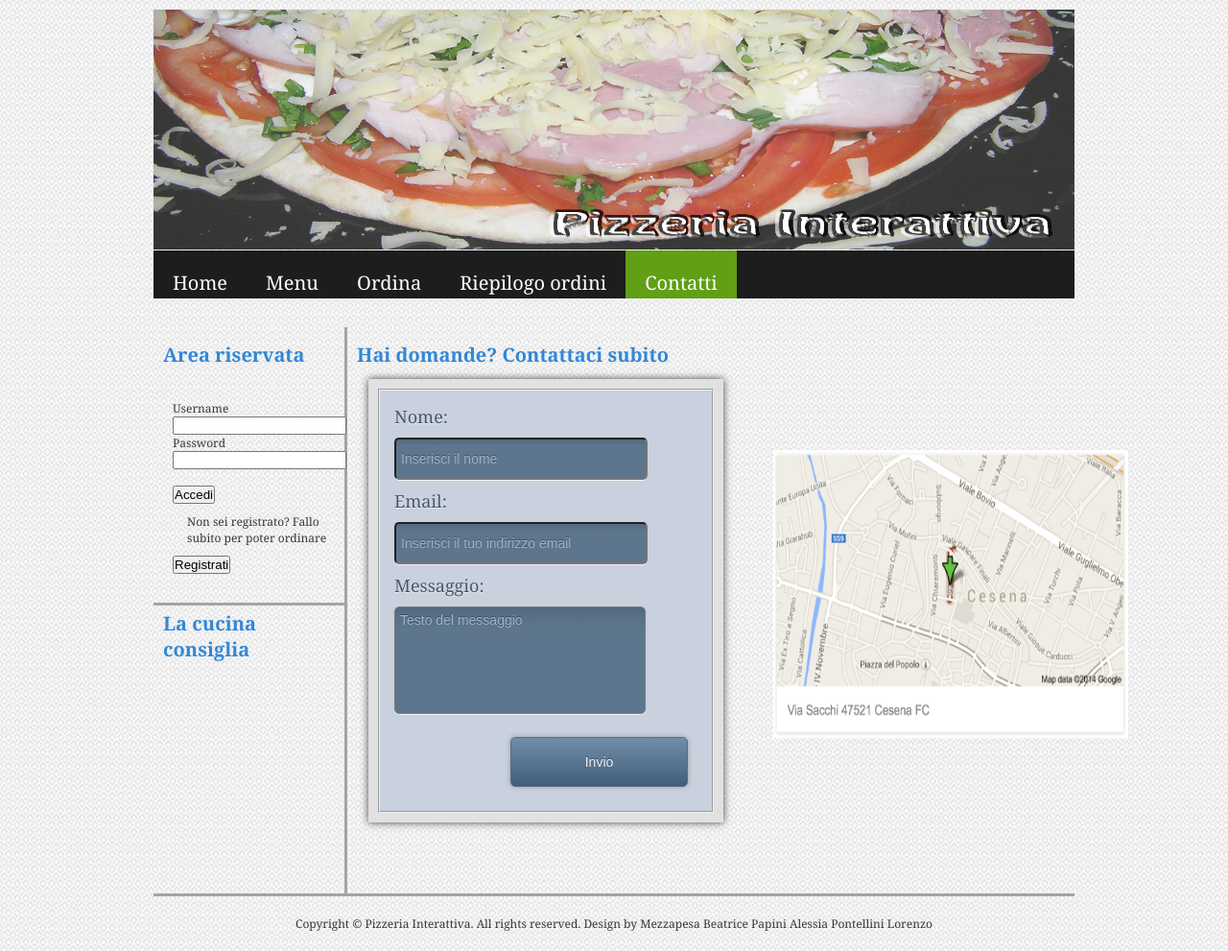
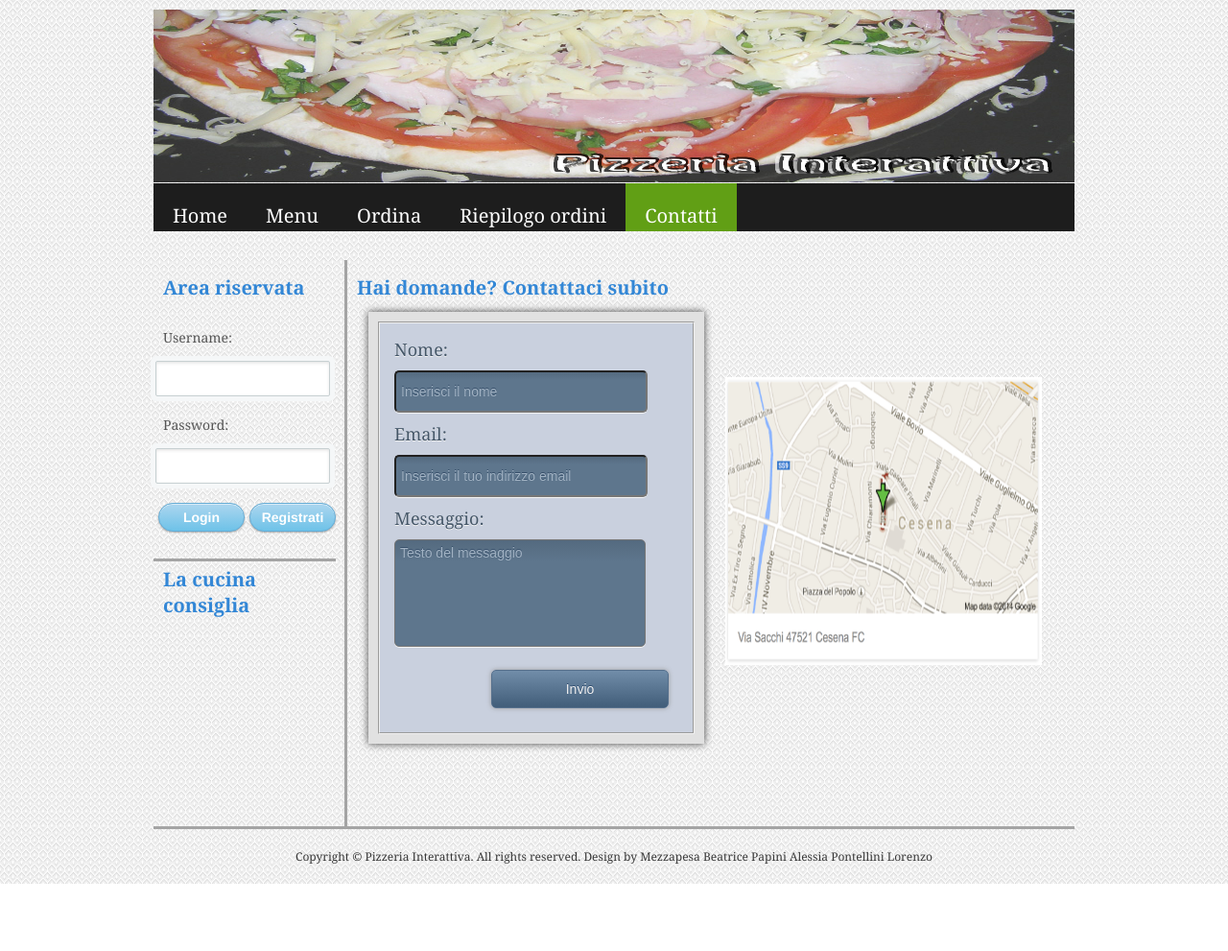
Before and after one commit to ponte89/ASWRepo, a plain HTML site: page Pizzeria Interattiva/public_html/pages/contatti.html in a window 1280 px wide. Shown: the whole page at 96% size. After the commit the page ends 921 px from the top, so only its background shows below. Drawn offline with Linux system fonts and the light colour scheme.

Commit message:
messo a posto form login e altre cose che non mi ricordo

```diff
--- a/Pizzeria Interattiva/public_html/css/styles.css
+++ b/Pizzeria Interattiva/public_html/css/styles.css
@@ -51,7 +51,7 @@ header h1 {
 }
 .headerPic img {
     float:left;
-    height: 250px;
+    height: 180px;
     width:960px;
 }
 .contentPic {
@@ -82,11 +82,7 @@ footer {
     padding: 10px 0;
     border-right:3px solid #a4a4a4;
 }
-.login{
-    padding-bottom:30px;
-    padding-left: 20px;
-    border-bottom: 3px solid #a4a4a4;
-}
+
 
 .consigli{
     border-right: 1px solid #a4a4a4;
@@ -211,6 +207,7 @@ blockquote cite:before {
     content: "\2014 \2009";
 }
 
+/*** form registrazione ***/
 
 form#reg {
     background: #D3D3D3;
@@ -315,8 +312,10 @@ form#reg button {
     text-transform: uppercase;
 }
 
-#contact {
-	width: 350px;
+/*** form contatti ***/
+
+div.contact {
+	width: 330px;
         height:auto;
         margin-left:20px;
         margin-top:10px;
@@ -398,10 +397,9 @@ input.contact:focus, textarea.contact:focus {
 
 input.contact[type=submit] {
 	width: 185px;
-        height: 52px;
+        height: 40px;
         float: right;
         padding: 10px 15px;
-        //margin: 0 15px 0 0;
         margin:15px;
 	-moz-box-shadow: 0px 0px 5px #999;
         -webkit-box-shadow: 0px 0px 5px #999;
@@ -412,7 +410,73 @@ input.contact[type=submit] {
 }
 
 img.contact{
-    width: 370px;
+    width: 330px;
     height:300px;
-    margin-left:50px;
+    margin-left:20px;
 }
+
+/*** form login **/
+
+div.login{
+    padding-bottom:10px;
+    border-bottom: 3px solid #a4a4a4;
+    margin-top: 5px;
+    height: 240px;
+    width:190px;
+}
+
+form.login{
+    margin-top:-20px;
+}
+
+
+label.login {
+    color: #555;
+    display: inline-block;
+    margin-left: 10px;
+    margin-bottom: 10px;
+    padding-top: 10px;
+    font-size: 14px;
+}
+
+input.login {
+    font-family: "Helvetica Neue", Helvetica, sans-serif;
+    font-size: 12px;
+    width:190px;
+    outline: none;
+}
+
+input.login[type=text],
+input.login[type=password] {
+    color: #777;
+    padding-left: 10px;
+    margin: 10px;
+    margin-top: 5px;
+    margin-left: 2px;
+    width: 170px;
+    height: 35px;
+    border: 1px solid #c7d0d2;
+    border-radius: 2px;
+    box-shadow: inset 0 1.5px 3px rgba(190, 190, 190, .4), 0 0 0 5px #f5f7f8;
+}
+
+
+input.login[type=submit] {
+    float: left;
+    //margin-right: 20px;
+    margin-top: 10px;
+    margin-left:5px;
+    width: 90px;
+    height: 30px;
+    font-size: 14px;
+    font-weight: bold;
+    color: #fff;
+    background-color: #acd6ef; /*IE fallback*/
+    background-image: -webkit-gradient(linear, left top, left bottom, from(#acd6ef), to(#6ec2e8));
+    background-image: -moz-linear-gradient(top left 90deg, #acd6ef 0%, #6ec2e8 100%);
+    background-image: linear-gradient(top left 90deg, #acd6ef 0%, #6ec2e8 100%);
+    border-radius: 30px;
+    border: 1px solid #66add6;
+    box-shadow: 0 1px 2px rgba(0, 0, 0, .3), inset 0 1px 0 rgba(255, 255, 255, .5);
+    cursor: pointer;
+}
--- a/Pizzeria Interattiva/public_html/pages/contatti.html
+++ b/Pizzeria Interattiva/public_html/pages/contatti.html
@@ -32,12 +32,20 @@ and open the template in the editor.
                 <h2>Area riservata</h2>
                 <br/><br/>
                 <div class="login">
-                    <form action="" method="GET">
-                        Username<br/><input type="text" name="firstname"><br/>
-                        Password<br/><input type="password" name="password"><br/><br/>
-                        <input type="submit" value="Accedi" ><br/>
-                        <p>Non sei registrato? Fallo subito per poter ordinare</p>
-                        <input type="submit" value="Registrati" ><br/>
+                    <form class="login">
+
+                        <label class="login" for="username">Username:</label>
+
+                        <input class="login" type="text" id="username" name="username">
+
+                        <label class="login" for="password">Password:</label>
+
+                        <input class="login" type="password" id="password" name="password">
+
+                        <input class="login" type="submit" value="Login">
+
+                        <input class="login" type="submit" value="Registrati">
+
                     </form>
                 </div>
 
@@ -53,7 +61,7 @@ and open the template in the editor.
                     <tr>
                         <td>
 
-                            <div id="contact">
+                            <div class="contact">
 
                                 <form action="#" method="post">
                                     <fieldset class="contact">
```
Also changed, not shown: Pizzeria Interattiva/public_html/index.html (+17 -6 lines), Pizzeria Interattiva/public_html/pages/menu.html (+16 -8 lines), Pizzeria Interattiva/public_html/pages/ordina.html (+14 -6 lines), Pizzeria Interattiva/public_html/pages/riepilogo.html (+14 -6 lines).
